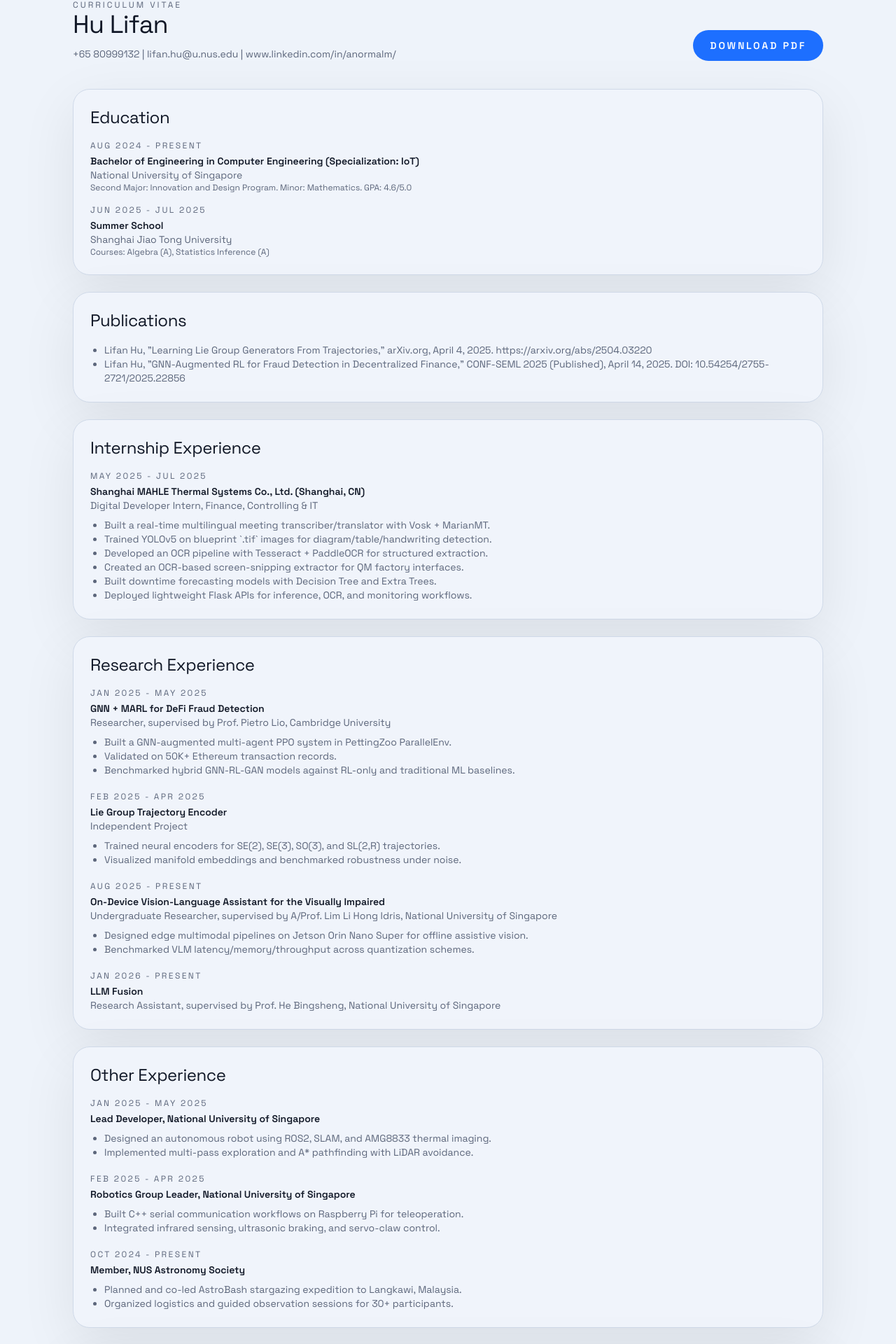
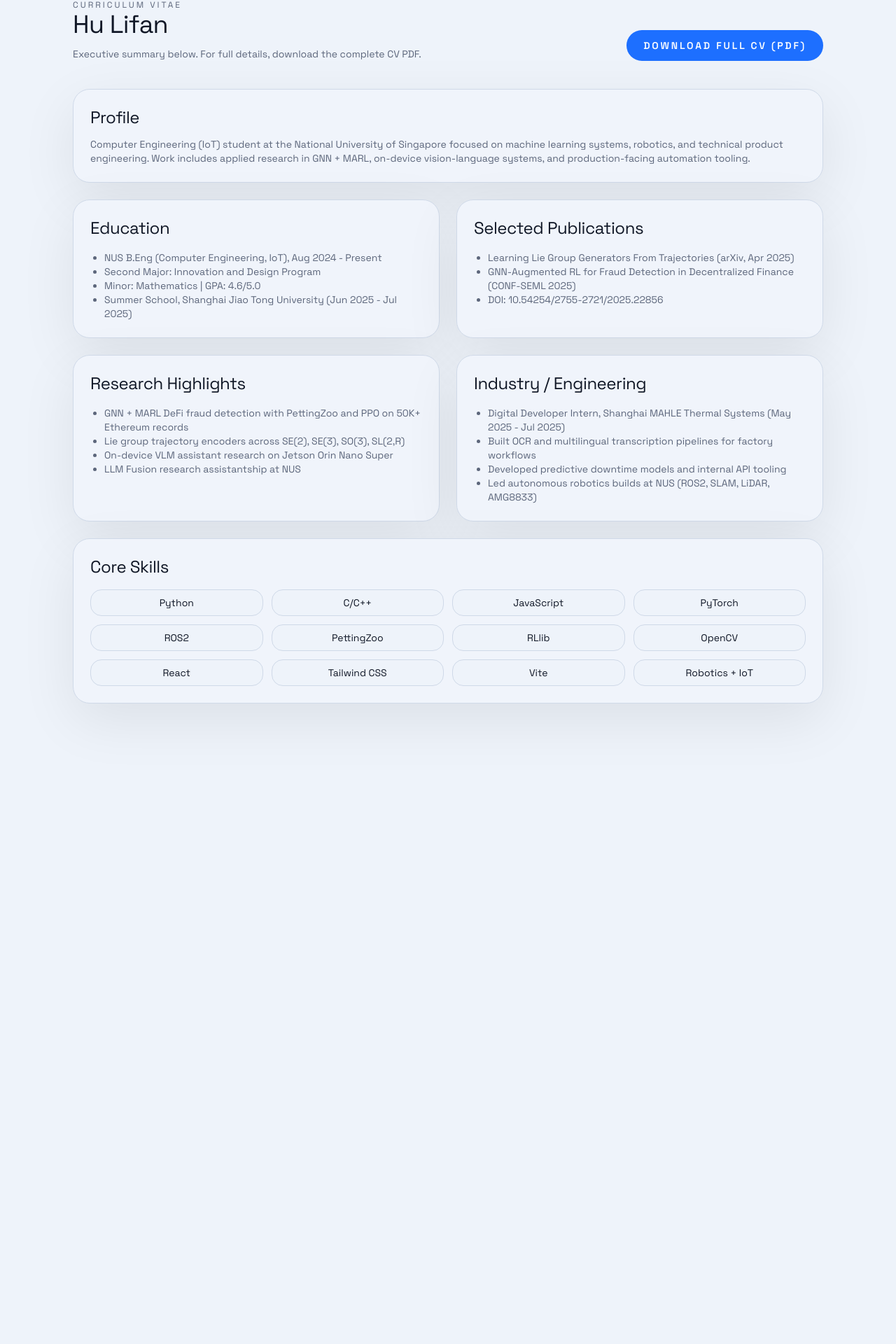
Before and after one commit to Anormalm/anormalm.github.io, a React (Vite) app: page /cv in a window 1280 px wide. Shown: the part 158-2078 px from the top of the page at 70% size. After the commit the page ends 1243 px from the top, so only its background shows below. Built offline with nearby package versions, Linux system fonts and the light colour scheme.

Commit message:
refine lab fallback and cv summary

```diff
--- a/src/components/Navbar.jsx
+++ b/src/components/Navbar.jsx
@@ -30,7 +30,7 @@ const Navbar = () => {
           <div>
             <div className="font-display text-lg tracking-tight">Anormalm</div>
             <div className="text-xs uppercase tracking-[0.25em] text-[var(--muted)]">
-              Tech Systems
+              Personal Page
             </div>
           </div>
         </Link>
--- a/src/pages/CV.jsx
+++ b/src/pages/CV.jsx
@@ -7,7 +7,7 @@ const CV = () => {
             <div className="text-xs uppercase tracking-[0.25em] text-[var(--muted)]">Curriculum Vitae</div>
             <h1 className="font-display text-4xl">Hu Lifan</h1>
             <p className="mt-3 max-w-3xl text-sm text-[var(--muted)]">
-              +65 80999132 | lifan.hu@u.nus.edu | www.linkedin.com/in/anormalm/
+              Executive summary below. For full details, download the complete CV PDF.
             </p>
           </div>
           <a
@@ -15,185 +15,75 @@ const CV = () => {
             download
             className="rounded-full bg-[var(--accent)] px-6 py-3 text-sm font-semibold uppercase tracking-[0.2em] text-white transition hover:opacity-90"
           >
-            Download PDF
+            Download Full CV (PDF)
           </a>
         </div>
 
-        <div className="mt-10 grid gap-6">
-          <section className="glass-card p-6">
-            <h2 className="font-display text-2xl">Education</h2>
-            <div className="mt-4 space-y-4 text-sm text-[var(--muted)]">
-              <div>
-                <div className="text-xs uppercase tracking-[0.2em]">Aug 2024 - Present</div>
-                <div className="mt-1 font-semibold text-[var(--ink)]">
-                  Bachelor of Engineering in Computer Engineering (Specialization: IoT)
-                </div>
-                <div>National University of Singapore</div>
-                <div className="text-xs text-[var(--muted)]">
-                  Second Major: Innovation and Design Program. Minor: Mathematics. GPA: 4.6/5.0
-                </div>
-              </div>
-              <div>
-                <div className="text-xs uppercase tracking-[0.2em]">Jun 2025 - Jul 2025</div>
-                <div className="mt-1 font-semibold text-[var(--ink)]">Summer School</div>
-                <div>Shanghai Jiao Tong University</div>
-                <div className="text-xs text-[var(--muted)]">
-                  Courses: Algebra (A), Statistics Inference (A)
-                </div>
-              </div>
-            </div>
+        <div className="mt-10 grid gap-6 md:grid-cols-2">
+          <section className="glass-card p-6 md:col-span-2">
+            <h2 className="font-display text-2xl">Profile</h2>
+            <p className="mt-3 text-sm text-[var(--muted)]">
+              Computer Engineering (IoT) student at the National University of Singapore focused on machine learning systems,
+              robotics, and technical product engineering. Work includes applied research in GNN + MARL, on-device vision-language
+              systems, and production-facing automation tooling.
+            </p>
           </section>
 
           <section className="glass-card p-6">
-            <h2 className="font-display text-2xl">Publications</h2>
+            <h2 className="font-display text-2xl">Education</h2>
             <ul className="mt-4 list-disc pl-5 text-sm text-[var(--muted)]">
-              <li>
-                Lifan Hu, "Learning Lie Group Generators From Trajectories," arXiv.org, April 4,
-                2025. https://arxiv.org/abs/2504.03220
-              </li>
-              <li>
-                Lifan Hu, "GNN-Augmented RL for Fraud Detection in Decentralized Finance,"
-                CONF-SEML 2025 (Published), April 14, 2025.
-                DOI: 10.54254/2755-2721/2025.22856
-              </li>
+              <li>NUS B.Eng (Computer Engineering, IoT), Aug 2024 - Present</li>
+              <li>Second Major: Innovation and Design Program</li>
+              <li>Minor: Mathematics | GPA: 4.6/5.0</li>
+              <li>Summer School, Shanghai Jiao Tong University (Jun 2025 - Jul 2025)</li>
             </ul>
           </section>
 
           <section className="glass-card p-6">
-            <h2 className="font-display text-2xl">Internship Experience</h2>
-            <div className="mt-4 space-y-5 text-sm text-[var(--muted)]">
-              <div>
-                <div className="text-xs uppercase tracking-[0.2em]">May 2025 - Jul 2025</div>
-                <div className="mt-1 font-semibold text-[var(--ink)]">
-                  Shanghai MAHLE Thermal Systems Co., Ltd. (Shanghai, CN)
-                </div>
-                <div>Digital Developer Intern, Finance, Controlling & IT</div>
-                <ul className="mt-2 list-disc pl-5">
-                  <li>Built a real-time multilingual meeting transcriber/translator with Vosk + MarianMT.</li>
-                  <li>Trained YOLOv5 on blueprint `.tif` images for diagram/table/handwriting detection.</li>
-                  <li>Developed an OCR pipeline with Tesseract + PaddleOCR for structured extraction.</li>
-                  <li>Created an OCR-based screen-snipping extractor for QM factory interfaces.</li>
-                  <li>Built downtime forecasting models with Decision Tree and Extra Trees.</li>
-                  <li>Deployed lightweight Flask APIs for inference, OCR, and monitoring workflows.</li>
-                </ul>
-              </div>
-            </div>
-          </section>
-
-          <section className="glass-card p-6">
-            <h2 className="font-display text-2xl">Research Experience</h2>
-            <div className="mt-4 space-y-5 text-sm text-[var(--muted)]">
-              <div>
-                <div className="text-xs uppercase tracking-[0.2em]">Jan 2025 - May 2025</div>
-                <div className="mt-1 font-semibold text-[var(--ink)]">GNN + MARL for DeFi Fraud Detection</div>
-                <div>Researcher, supervised by Prof. Pietro Lio, Cambridge University</div>
-                <ul className="mt-2 list-disc pl-5">
-                  <li>Built a GNN-augmented multi-agent PPO system in PettingZoo ParallelEnv.</li>
-                  <li>Validated on 50K+ Ethereum transaction records.</li>
-                  <li>Benchmarked hybrid GNN-RL-GAN models against RL-only and traditional ML baselines.</li>
-                </ul>
-              </div>
-
-              <div>
-                <div className="text-xs uppercase tracking-[0.2em]">Feb 2025 - Apr 2025</div>
-                <div className="mt-1 font-semibold text-[var(--ink)]">Lie Group Trajectory Encoder</div>
-                <div>Independent Project</div>
-                <ul className="mt-2 list-disc pl-5">
-                  <li>Trained neural encoders for SE(2), SE(3), SO(3), and SL(2,R) trajectories.</li>
-                  <li>Visualized manifold embeddings and benchmarked robustness under noise.</li>
-                </ul>
-              </div>
-
-              <div>
-                <div className="text-xs uppercase tracking-[0.2em]">Aug 2025 - Present</div>
-                <div className="mt-1 font-semibold text-[var(--ink)]">
-                  On-Device Vision-Language Assistant for the Visually Impaired
-                </div>
-                <div>
-                  Undergraduate Researcher, supervised by A/Prof. Lim Li Hong Idris, National
-                  University of Singapore
-                </div>
-                <ul className="mt-2 list-disc pl-5">
-                  <li>Designed edge multimodal pipelines on Jetson Orin Nano Super for offline assistive vision.</li>
-                  <li>Benchmarked VLM latency/memory/throughput across quantization schemes.</li>
-                </ul>
-              </div>
-
-              <div>
-                <div className="text-xs uppercase tracking-[0.2em]">Jan 2026 - Present</div>
-                <div className="mt-1 font-semibold text-[var(--ink)]">LLM Fusion</div>
-                <div>Research Assistant, supervised by Prof. He Bingsheng, National University of Singapore</div>
-              </div>
-            </div>
-          </section>
-
-          <section className="glass-card p-6">
-            <h2 className="font-display text-2xl">Other Experience</h2>
-            <div className="mt-4 space-y-5 text-sm text-[var(--muted)]">
-              <div>
-                <div className="text-xs uppercase tracking-[0.2em]">Jan 2025 - May 2025</div>
-                <div className="mt-1 font-semibold text-[var(--ink)]">Lead Developer, National University of Singapore</div>
-                <ul className="mt-2 list-disc pl-5">
-                  <li>Designed an autonomous robot using ROS2, SLAM, and AMG8833 thermal imaging.</li>
-                  <li>Implemented multi-pass exploration and A* pathfinding with LiDAR avoidance.</li>
-                </ul>
-              </div>
-              <div>
-                <div className="text-xs uppercase tracking-[0.2em]">Feb 2025 - Apr 2025</div>
-                <div className="mt-1 font-semibold text-[var(--ink)]">Robotics Group Leader, National University of Singapore</div>
-                <ul className="mt-2 list-disc pl-5">
-                  <li>Built C++ serial communication workflows on Raspberry Pi for teleoperation.</li>
-                  <li>Integrated infrared sensing, ultrasonic braking, and servo-claw control.</li>
-                </ul>
-              </div>
-              <div>
-                <div className="text-xs uppercase tracking-[0.2em]">Oct 2024 - Present</div>
-                <div className="mt-1 font-semibold text-[var(--ink)]">Member, NUS Astronomy Society</div>
-                <ul className="mt-2 list-disc pl-5">
-                  <li>Planned and co-led AstroBash stargazing expedition to Langkawi, Malaysia.</li>
-                  <li>Organized logistics and guided observation sessions for 30+ participants.</li>
-                </ul>
-              </div>
-            </div>
-          </section>
-
-          <section className="glass-card p-6">
-            <h2 className="font-display text-2xl">Awards & Certificates</h2>
+            <h2 className="font-display text-2xl">Selected Publications</h2>
             <ul className="mt-4 list-disc pl-5 text-sm text-[var(--muted)]">
-              <li>WorldQuant BRAIN Challenge - Silver Medal (Feb 2025)</li>
-              <li>2025 Mathematical Contest in Modeling - Meritorious Winner, COMAP (May 2025)</li>
+              <li>Learning Lie Group Generators From Trajectories (arXiv, Apr 2025)</li>
+              <li>GNN-Augmented RL for Fraud Detection in Decentralized Finance (CONF-SEML 2025)</li>
+              <li>DOI: 10.54254/2755-2721/2025.22856</li>
             </ul>
           </section>
 
           <section className="glass-card p-6">
-            <h2 className="font-display text-2xl">Skills</h2>
-            <div className="mt-4 grid grid-cols-2 gap-3 text-sm md:grid-cols-3">
+            <h2 className="font-display text-2xl">Research Highlights</h2>
+            <ul className="mt-4 list-disc pl-5 text-sm text-[var(--muted)]">
+              <li>GNN + MARL DeFi fraud detection with PettingZoo and PPO on 50K+ Ethereum records</li>
+              <li>Lie group trajectory encoders across SE(2), SE(3), SO(3), SL(2,R)</li>
+              <li>On-device VLM assistant research on Jetson Orin Nano Super</li>
+              <li>LLM Fusion research assistantship at NUS</li>
+            </ul>
+          </section>
+
+          <section className="glass-card p-6">
+            <h2 className="font-display text-2xl">Industry / Engineering</h2>
+            <ul className="mt-4 list-disc pl-5 text-sm text-[var(--muted)]">
+              <li>Digital Developer Intern, Shanghai MAHLE Thermal Systems (May 2025 - Jul 2025)</li>
+              <li>Built OCR and multilingual transcription pipelines for factory workflows</li>
+              <li>Developed predictive downtime models and internal API tooling</li>
+              <li>Led autonomous robotics builds at NUS (ROS2, SLAM, LiDAR, AMG8833)</li>
+            </ul>
+          </section>
+
+          <section className="glass-card p-6 md:col-span-2">
+            <h2 className="font-display text-2xl">Core Skills</h2>
+            <div className="mt-4 grid grid-cols-2 gap-3 text-sm md:grid-cols-4">
               {[
-                'Chinese (Native)',
-                'English (Proficient)',
-                'Japanese (Intermediate)',
-                'German (Basic)',
+                'Python',
+                'C/C++',
+                'JavaScript',
+                'PyTorch',
                 'ROS2',
-                'OpenCV',
-                'PyTorch',
-                'SuperSuit',
                 'PettingZoo',
                 'RLlib',
-                'Raspberry Pi 4',
-                'Arduino Mega',
-                'AMG8833',
-                'LiDAR',
-                'Servo Motors',
+                'OpenCV',
                 'React',
                 'Tailwind CSS',
                 'Vite',
-                'Figma',
-                'Python',
-                'C/C++',
-                'JavaScript',
-                'Reinforcement Learning',
-                'Graph Neural Networks',
-                'Transformers',
+                'Robotics + IoT',
               ].map((skill) => (
                 <div key={skill} className="surface-strong rounded-2xl border border-[var(--line)] px-3 py-2 text-center">
                   {skill}
--- a/src/pages/Contact.jsx
+++ b/src/pages/Contact.jsx
@@ -11,7 +11,7 @@ const Contact = () => {
             </p>
           </div>
           <div className="rounded-full border border-[var(--line)] px-4 py-2 text-xs uppercase tracking-[0.2em] text-[var(--muted)]">
-            Based in the US
+            Based in SG/CN
           </div>
         </div>
 
--- a/src/pages/Home.jsx
+++ b/src/pages/Home.jsx
@@ -161,7 +161,7 @@ const Home = () => {
               <FaLinkedin />
             </a>
           </div>
-          <div>Built by Hu Lifan.</div>
+          <div>Built by Anormalm.</div>
         </div>
       </footer>
     </Motion.div>
--- a/src/pages/Lab.jsx
+++ b/src/pages/Lab.jsx
@@ -65,6 +65,7 @@ const Lab = () => {
         cancelAnimationFrame(animationRef.current);
       }
     };
+    let disposeExperiment = () => {};
 
     const drawHamiltonianFlow = () => {
       const ctx = canvas.getContext('2d');
@@ -357,10 +358,105 @@ const Lab = () => {
       tick();
     };
 
+    const drawCursorVectorField = () => {
+      const ctx = canvas.getContext('2d');
+      if (!ctx) return;
+      ctx.setTransform(dpr, 0, 0, dpr, 0, 0);
+
+      const width = () => canvas.width / dpr;
+      const height = () => canvas.height / dpr;
+      const spacing = 28;
+      const arrowLength = 14;
+      const influence = 210;
+      const mouse = { x: width() * 0.5, y: height() * 0.5, active: false };
+      let phase = 0;
+
+      const onMove = (event) => {
+        const rect = canvas.getBoundingClientRect();
+        mouse.x = event.clientX - rect.left;
+        mouse.y = event.clientY - rect.top;
+        mouse.active = true;
+      };
+      const onLeave = () => {
+        mouse.active = false;
+      };
+
+      window.addEventListener('mousemove', onMove);
+      window.addEventListener('mouseleave', onLeave);
+      disposeExperiment = () => {
+        window.removeEventListener('mousemove', onMove);
+        window.removeEventListener('mouseleave', onLeave);
+      };
+
+      const drawArrow = (x, y, angle, length, color) => {
+        const x2 = x + Math.cos(angle) * length;
+        const y2 = y + Math.sin(angle) * length;
+        const head = 4;
+
+        ctx.strokeStyle = color;
+        ctx.lineWidth = 1.2;
+        ctx.beginPath();
+        ctx.moveTo(x, y);
+        ctx.lineTo(x2, y2);
+        ctx.stroke();
+
+        ctx.beginPath();
+        ctx.moveTo(x2, y2);
+        ctx.lineTo(
+          x2 - Math.cos(angle - 0.42) * head,
+          y2 - Math.sin(angle - 0.42) * head
+        );
+        ctx.moveTo(x2, y2);
+        ctx.lineTo(
+          x2 - Math.cos(angle + 0.42) * head,
+          y2 - Math.sin(angle + 0.42) * head
+        );
+        ctx.stroke();
+      };
+
+      const tick = () => {
+        if (!running) return;
+
+        ctx.fillStyle = 'rgba(8, 15, 27, 0.2)';
+        ctx.fillRect(0, 0, width(), height());
+
+        for (let y = spacing * 0.6; y < height(); y += spacing) {
+          for (let x = spacing * 0.6; x < width(); x += spacing) {
+            let angle = Math.sin((x + phase) * 0.01) * 0.6 + Math.cos((y - phase) * 0.011) * 0.6;
+
+            if (mouse.active) {
+              const dx = mouse.x - x;
+              const dy = mouse.y - y;
+              const dist = Math.hypot(dx, dy);
+              const attract = clamp(1 - dist / influence, 0, 1);
+              const target = Math.atan2(dy, dx);
+              angle = (1 - attract) * angle + attract * target;
+            }
+
+            const mag = mouse.active
+              ? clamp(1 + (influence - Math.hypot(mouse.x - x, mouse.y - y)) / influence, 0.7, 1.8)
+              : 1;
+            drawArrow(x, y, angle, arrowLength * mag, 'rgba(76, 144, 255, 0.78)');
+          }
+        }
+
+        phase += 1.4;
+        animationRef.current = requestAnimationFrame(tick);
+      };
+
+      ctx.fillStyle = '#080f1b';
+      ctx.fillRect(0, 0, width(), height());
+      tick();
+    };
+
     const drawSpectralShader = () => {
-      const gl = canvas.getContext('webgl', { antialias: true });
+      const gl =
+        canvas.getContext('webgl2', { antialias: true }) ||
+        canvas.getContext('webgl', { antialias: true }) ||
+        canvas.getContext('experimental-webgl', { antialias: true });
       if (!gl) {
-        setRenderError('WebGL unavailable in this browser/device.');
+        setRenderError('WebGL unavailable. Fallback active: Cursor Vector Field.');
+        drawCursorVectorField();
         return;
       }
 
@@ -408,8 +504,9 @@ const Lab = () => {
         const ok = gl.getShaderParameter(shader, gl.COMPILE_STATUS);
         if (!ok) {
           const info = gl.getShaderInfoLog(shader) || 'Shader compile error';
-          setRenderError(info);
+          setRenderError(`Shader issue. Fallback active: Cursor Vector Field. (${info})`);
           gl.deleteShader(shader);
+          drawCursorVectorField();
           return null;
         }
         return shader;
@@ -425,8 +522,9 @@ const Lab = () => {
       gl.attachShader(program, fragmentShader);
       gl.linkProgram(program);
       if (!gl.getProgramParameter(program, gl.LINK_STATUS)) {
-        setRenderError(gl.getProgramInfoLog(program) || 'Program link error');
+        setRenderError('Program link issue. Fallback active: Cursor Vector Field.');
         gl.deleteProgram(program);
+        drawCursorVectorField();
         return;
       }
 
@@ -465,6 +563,7 @@ const Lab = () => {
 
     return () => {
       stop();
+      disposeExperiment();
       window.removeEventListener('resize', resize);
     };
   }, [activeId]);
@@ -494,7 +593,13 @@ const Lab = () => {
               {current?.title}
             </div>
             {renderError && (
-              <div className="absolute bottom-4 left-4 right-4 rounded-xl border border-red-400/40 bg-black/60 px-4 py-3 text-xs text-red-200">
+              <div
+                className={`absolute bottom-4 left-4 right-4 rounded-xl border bg-black/60 px-4 py-3 text-xs ${
+                  renderError.includes('Fallback active')
+                    ? 'border-sky-400/40 text-sky-200'
+                    : 'border-red-400/40 text-red-200'
+                }`}
+              >
                 Render error: {renderError}
               </div>
             )}
```
